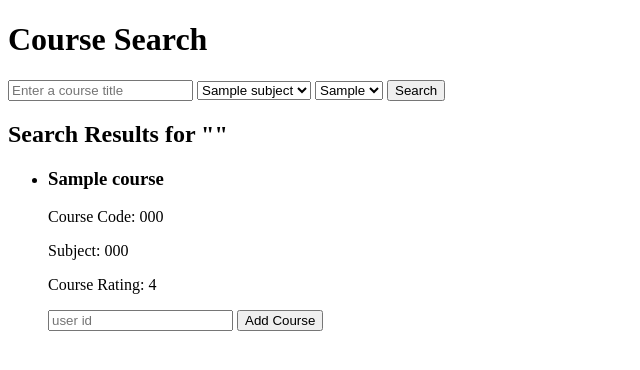
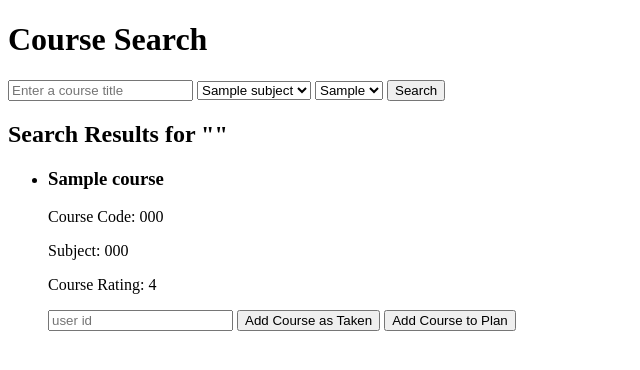
Before and after one commit to s49ghosh/UW-Trailblazer, a Flask app: template templates/search.html in a window 1280 px wide. Shown: the top 370 px of the page, without its empty margins (0-640 px from the left). Run offline with Flask 2, Linux system fonts and the light colour scheme; the template is opened without the code that fills it: most values are stand-ins (such as "Sample title", 1, 10 or a date in 2020); some libraries are stand-ins or nearby versions.

Commit message:
Feature 1 Done
- Added requirements table
- Added ability to add a course after a search to taken or planned courses
- Adding a course to planned courses checks prerequisites are met

```diff
--- a/app.py
+++ b/app.py
@@ -74,17 +74,36 @@ def search():
 def add_course():
     course_code = request.form.get('course_code')
     userid = request.form.get('uid')
+    value = request.form.get('action')
     if course_code:
-        cur = mysql.connection.cursor()
-        try:
-            cur.execute(f'INSERT INTO UserTakenCourses (uid, course_code) VALUES ({userid}, "{course_code}")') #replace test with user login!
-            mysql.connection.commit()
-            cur.close()
-            return 'Course added to selectedCourses!'
-        except:
-            return f'{course_code} already added for user {userid}'
+        if value == 'Planned':
+            cur = mysql.connection.cursor()
+            try:
+                cur.execute(f'SELECT prereq FROM requirements WHERE course_code = "{course_code}"')
+                requirements = [row['prereq'] for row in cur.fetchall()]
+                cur.execute(f'SELECT course_code FROM UserTakenCourses WHERE uid = "{userid}"')
+                taken = [row['course_code'] for row in cur.fetchall()]
+                for course in requirements:
+                    if course not in taken:
+                        return 'Missing Prerequisite!'
+                cur.execute(f'INSERT INTO UserPlannedCourses (uid, course_code) VALUES ({userid}, "{course_code}")') #replace test with user login!
+                mysql.connection.commit()
+                cur.close()
+                return 'Course added to Planned Courses!'
+            except:
+                return f'{course_code} already added for user {userid}'
+        elif value == 'Taken':
+            cur = mysql.connection.cursor()
+            try:
+                cur.execute(f'INSERT INTO UserTakenCourses (uid, course_code) VALUES ({userid}, "{course_code}")') #replace test with user login!
+                mysql.connection.commit()
+                cur.close()
+                return 'Course added to Taken Courses!'
+            except:
+                return f'{course_code} already added for user {userid}'
     else:
         return 'No course code submitted'
+
 @app.route('/', methods=['GET'])
 def ratings():
     user_id = "1"
--- a/templates/index.html
+++ b/templates/index.html
@@ -68,8 +68,6 @@
         </ul>
     {% endif %}
 
-    <h1>Add Taken Courses!</h1>
-
     <h2>Ratings</h2>
 
     <form action="/submit-ratings" method="post">
--- a/templates/search.html
+++ b/templates/search.html
@@ -36,7 +36,8 @@
                 <form method="POST" action="{{ url_for('add_course') }}">
                     <input type="text" name="uid" placeholder="user id">
                     <input type="hidden" name="course_code" value="{{ course.course_code }}">
-                    <button type="submit">Add Course</button>
+                    <button type="submit", name = 'action', value = "Taken">Add Course as Taken</button>
+                    <button type="submit", name = 'action', value = "Planned">Add Course to Plan</button>
                 </form>
             </li>
         {% endfor %}
```
Also changed, not shown: backend/database/sql/createtables.sql (+9 -1 lines), backend/database/sql/test-sample.sql (+9 -0 lines).
